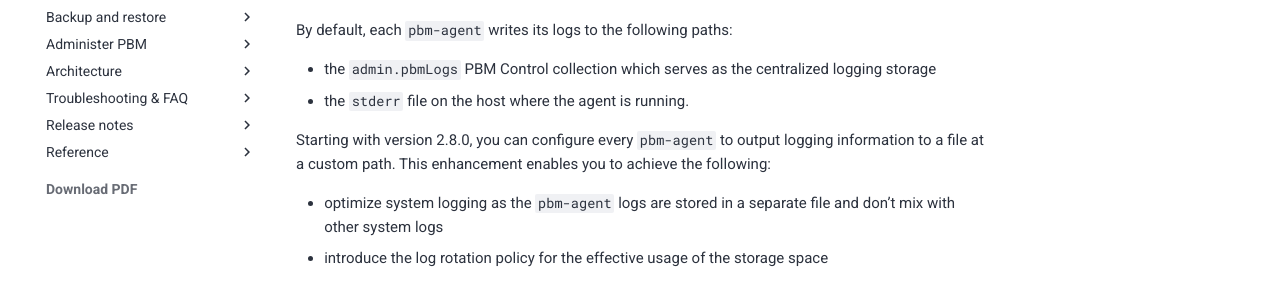
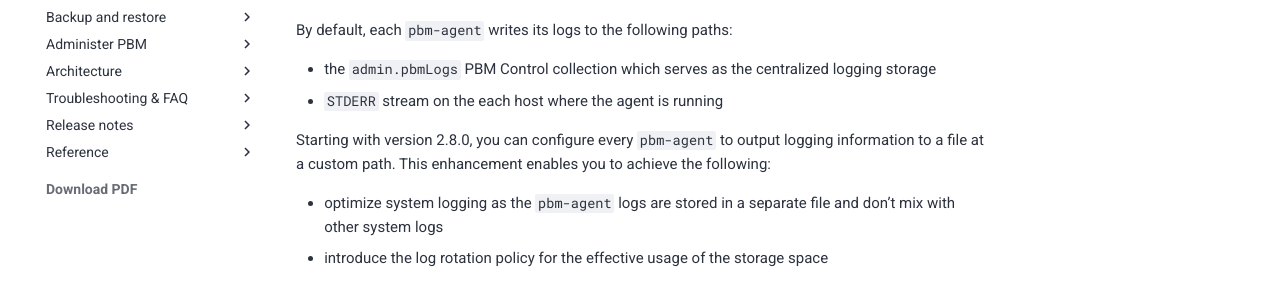
Before and after one commit to percona/pbm-docs, an MkDocs documentation site: the page built from docs/manage/logpath.md, in a window 1280 px wide and 900 px high. Shown: the part 212-493 px from the top of the window. Built offline with MkDocs 1.6.1 and Material for MkDocs 9.7.7, drawn with Linux system fonts in a browser that asks for light colours; nearby versions of some CDN libraries; comment, search, counter and statistics services are not loaded.

Commit message:
Update docs/manage/logpath.md
Co-authored-by: Sandra Romanchenko <53295797+sandraromanchenko@users.noreply.github.com>

```diff
--- a/docs/manage/logpath.md
+++ b/docs/manage/logpath.md
@@ -6,7 +6,7 @@
 By default, each `pbm-agent` writes its logs to the following paths:
 
 * the `admin.pbmLogs` PBM Control collection which serves as the centralized logging storage
-* the `stderr` file on the host where the agent is running.
+* `STDERR` stream on the each host where the agent is running
 
 Starting with version 2.8.0, you can configure every `pbm-agent` to output logging information to a file at a custom path. This enhancement enables you to achieve the following:
 
```
